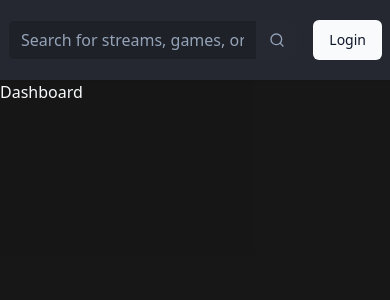
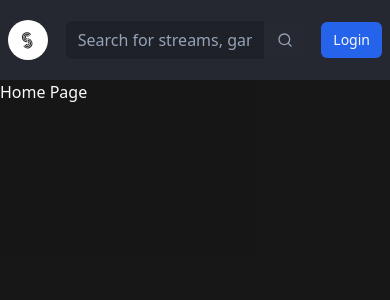
Before and after one commit to balajik10/StreamLink, a Next.js app in the folder video-twitch/: page / in a window 390 px wide. Shown: the top 300 px of the page. Built offline with nearby package versions, Linux system fonts and the light colour scheme; no server answers.

Commit message:
navbar completed-logo,search,dashboard

```diff
--- a/video-twitch/app/(browse)/(home)/page.tsx
+++ b/video-twitch/app/(browse)/(home)/page.tsx
@@ -1,12 +1,8 @@
-import { UserButton } from "@clerk/nextjs";
 
 export default function Page() {
   return (
     <div className="flex flex-col gap-y-4">
-      <h1>Dashboard</h1>
-
-      {/* UserButton with afterSignOutUrl */}
-      <UserButton afterSignOutUrl="/" />
+      <h1>Home Page</h1>
     </div>
   );
 }
--- a/video-twitch/app/(browse)/_components/navbar/actions.tsx
+++ b/video-twitch/app/(browse)/_components/navbar/actions.tsx
@@ -1,5 +1,5 @@
 import { currentUser } from "@clerk/nextjs/server";
-import { SignInButton } from "@clerk/nextjs";
+import { SignInButton, UserButton } from "@clerk/nextjs";
 import { Button } from "@/components/ui/button";
 import Link from "next/link";
 import { Clapperboard } from "lucide-react";
@@ -9,16 +9,15 @@
 
   return (
     <div className="flex items-center justify-end gap-x-2 ml-4 lg:ml-0">
-      {/* If no user, show Sign In button */}
       {!user && (
         <SignInButton>
-          <Button>
+          <Button
+          size="sm" variant="primary">
             Login
           </Button>
         </SignInButton>
       )}
 
-      {/* If user exists, show Dashboard link */}
       {!!user && (
         <div className="flex items-center gap-x-4">
           <Button
@@ -29,11 +28,13 @@
           >
             <Link href={`/u/${user.username}`}>
               <div className="flex items-center gap-x-2">
-                <Clapperboard />
-                <span>Dashboard</span>
+                <Clapperboard className="h-5 w-5 lg:mr-2"/>
+                <span className="hidden lg:block">Dashboard</span>
               </div>
             </Link>
           </Button>
+          <UserButton
+          afterSignOutUrl="/"/>
         </div>
       )}
     </div>
--- a/video-twitch/app/(browse)/_components/navbar/logo.tsx
+++ b/video-twitch/app/(browse)/_components/navbar/logo.tsx
@@ -11,8 +11,8 @@
 export const Logo = () => {
   return (
     <Link href="/">
-      <div className="hidden lg:flex items-center gap-x-4 hover:opacity-75 transition">
-        <div className="bg-white rounded-full p-1">
+      <div className="flex items-center gap-x-4 hover:opacity-75 transition">
+        <div className="bg-white rounded-full p-1 mr-12 shrink-0 lg:mr-0 lg:shrink">
           <Image
             src="/Ssslines.svg"
             alt="gamehub"
@@ -20,7 +20,9 @@
             width={32}
           />
         </div>
-        <div className={cn(font.className)}>
+        <div className={cn(
+          "hidden lg:block",
+          font.className)}>
           <p className="text-lg font-semibold">gamehub</p>
           <p className="text-xs text-gray-500">Let's play</p>
         </div>
--- a/video-twitch/components/ui/button.tsx
+++ b/video-twitch/components/ui/button.tsx
@@ -18,6 +18,7 @@
           "bg-secondary text-secondary-foreground hover:bg-secondary/80",
         ghost: "hover:bg-accent hover:text-accent-foreground",
         link: "text-primary underline-offset-4 hover:underline",
+        primary:"text-primary bg-blue-600 hover:bg-blue-600/80",
       },
       size: {
         default: "h-10 px-4 py-2",
--- a/video-twitch/middleware.ts
+++ b/video-twitch/middleware.ts
@@ -1,6 +1,7 @@
 import { clerkMiddleware, createRouteMatcher } from '@clerk/nextjs/server';
 
 const isPublicRoute = createRouteMatcher([
+  "/",
   '/sign-in(.*)',
   '/sign-up(.*)',
   '/api/webhooks(.*)' // Allow access to webhook routes
```
